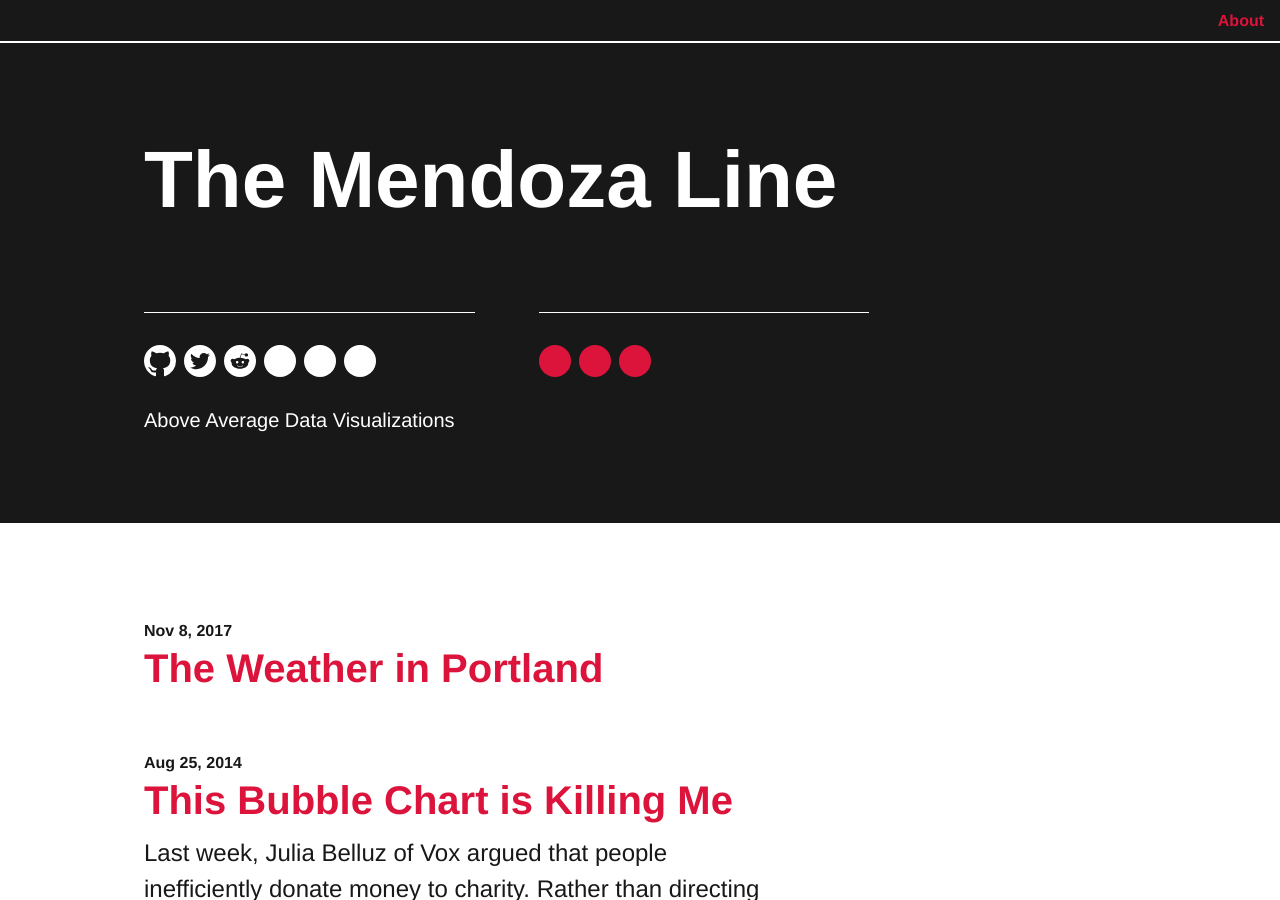
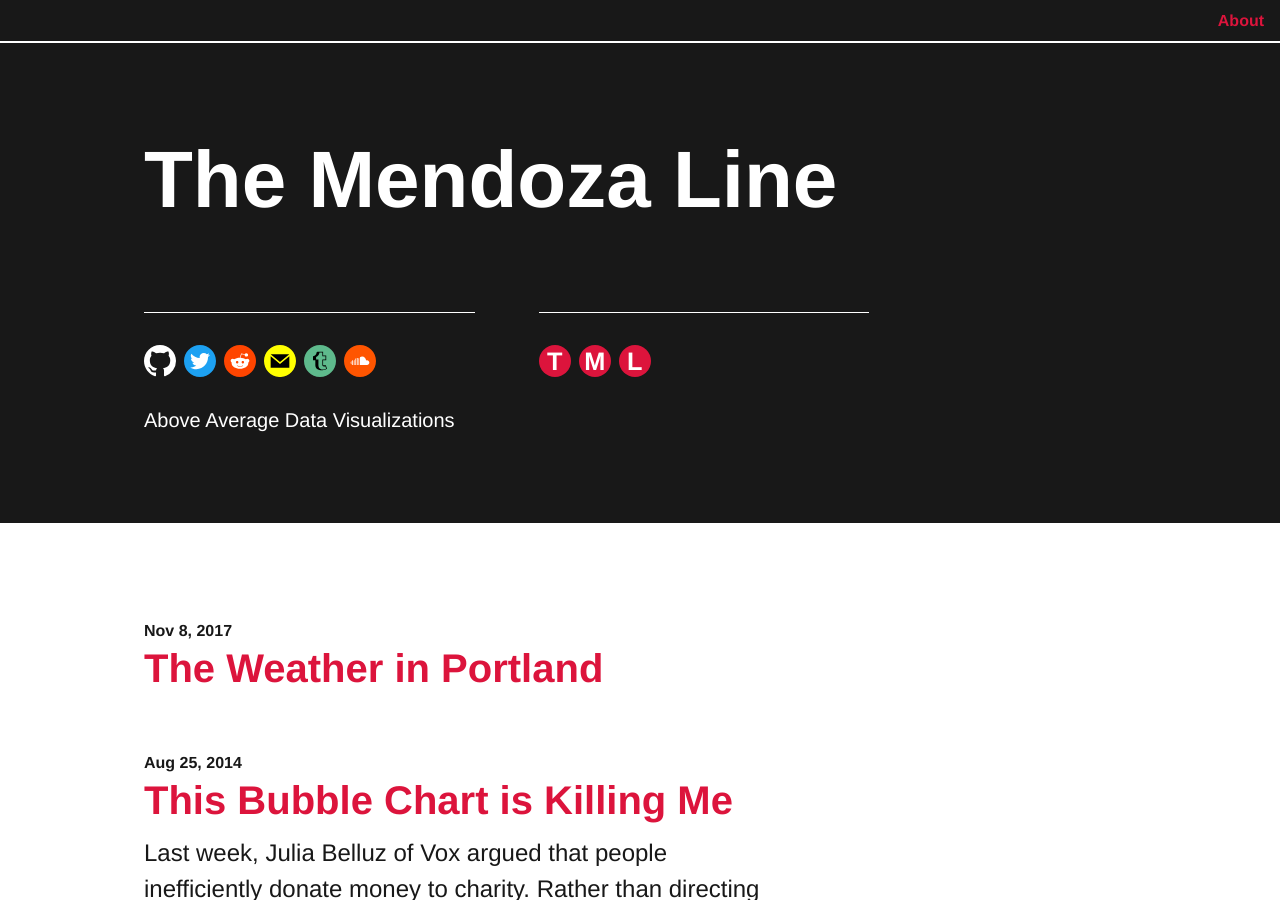
Before and after one commit to mendozaline/mendozaline.github.io, a Jekyll site: the page built from index.md, in a window 1280 px wide and 900 px high. Built offline with Jekyll 4.4.1, drawn with Linux system fonts in a browser that asks for light colours; comment, search, counter and statistics services are not loaded.

Commit message:
Update social media links

```diff
--- a/_config.yml
+++ b/_config.yml
@@ -21,6 +21,8 @@ url: "" # the base hostname & protocol for your site, e.g. http://example.com
 twitter_username: sen_mendoza
 github_username:  mendozaline
 reddit_username:  sen_mendoza
+tumblr_username: themendozaline
+soundcloud_username: themendozaline
 
 # Set theme color here
 # Choose from: black (default), blue, gray, magenta, orange, red, white, and yellow.
--- /dev/null
+++ b/_includes/L.html
@@ -0,0 +1,6 @@
+<svg height="32" class="header-social" viewBox="0 0 24 24" version="1.1" width="32" aria-hidden="true">
+  <circle cx="12" cy="12" r="12" fill="crimson"/>
+  <text x="6" y="19" fill="white" font-size="19" font-weight="bold">
+    L
+  </text>
+</svg>
--- /dev/null
+++ b/_includes/M.html
@@ -0,0 +1,6 @@
+<svg height="32" class="header-social" viewBox="0 0 24 24" version="1.1" width="32" aria-hidden="true">
+  <circle cx="12" cy="12" r="12" fill="crimson"/>
+  <text x="4" y="19" fill="white" font-size="19" font-weight="bold">
+    M
+  </text>
+</svg>
--- /dev/null
+++ b/_includes/T.html
@@ -0,0 +1,6 @@
+<svg height="32" class="header-social" viewBox="0 0 24 24" version="1.1" width="32" aria-hidden="true">
+  <circle cx="12" cy="12" r="12" fill="crimson"/>
+  <text x="6" y="19" fill="white" font-size="19" font-weight="bold">
+    T
+  </text>
+</svg>
--- /dev/null
+++ b/_includes/email.html
@@ -0,0 +1,6 @@
+<a href="mailto:{{ site.email }}" title="Email me" class="link-social block">
+  <svg height="32" class="header-social" viewBox="0 0 24 24" version="1.1" width="32" aria-hidden="true">
+    <circle cx="12" cy="12" r="9" fill="black"/>
+    <path d="M12 .02c-6.627 0-12 5.373-12 12s5.373 12 12 12 12-5.373 12-12-5.373-12-12-12zm6.99 6.98l-6.99 5.666-6.991-5.666h13.981zm.01 10h-14v-8.505l7 5.673 7-5.672v8.504z" fill="yellow"/>
+  </svg>
+</a>
--- a/_includes/reddit.html
+++ b/_includes/reddit.html
@@ -1,5 +1,6 @@
 <a href="https://www.reddit.com/user/{{ site.reddit_username }}" title="Follow me on reddit" class="link-social block">
-  <svg height="32" class="octicon octicon-mark-github header-social" viewBox="0 0 24 24" version="1.1" width="32" aria-hidden="true">
-    <path d="M14.238 15.348c.085.084.085.221 0 .306-.465.462-1.194.687-2.231.687l-.008-.002-.008.002c-1.036 0-1.766-.225-2.231-.688-.085-.084-.085-.221 0-.305.084-.084.222-.084.307 0 .379.377 1.008.561 1.924.561l.008.002.008-.002c.915 0 1.544-.184 1.924-.561.085-.084.223-.084.307 0zm-3.44-2.418c0-.507-.414-.919-.922-.919-.509 0-.923.412-.923.919 0 .506.414.918.923.918.508.001.922-.411.922-.918zm13.202-.93c0 6.627-5.373 12-12 12s-12-5.373-12-12 5.373-12 12-12 12 5.373 12 12zm-5-.129c0-.851-.695-1.543-1.55-1.543-.417 0-.795.167-1.074.435-1.056-.695-2.485-1.137-4.066-1.194l.865-2.724 2.343.549-.003.034c0 .696.569 1.262 1.268 1.262.699 0 1.267-.566 1.267-1.262s-.568-1.262-1.267-1.262c-.537 0-.994.335-1.179.804l-2.525-.592c-.11-.027-.223.037-.257.145l-.965 3.038c-1.656.02-3.155.466-4.258 1.181-.277-.255-.644-.415-1.05-.415-.854.001-1.549.693-1.549 1.544 0 .566.311 1.056.768 1.325-.03.164-.05.331-.05.5 0 2.281 2.805 4.137 6.253 4.137s6.253-1.856 6.253-4.137c0-.16-.017-.317-.044-.472.486-.261.82-.766.82-1.353zm-4.872.141c-.509 0-.922.412-.922.919 0 .506.414.918.922.918s.922-.412.922-.918c0-.507-.413-.919-.922-.919z"/>
+  <svg height="32" class="header-social" viewBox="0 0 24 24" version="1.1" width="32" aria-hidden="true">
+    <circle cx="12" cy="12" r="9" fill="white"/>
+    <path d="M14.238 15.348c.085.084.085.221 0 .306-.465.462-1.194.687-2.231.687l-.008-.002-.008.002c-1.036 0-1.766-.225-2.231-.688-.085-.084-.085-.221 0-.305.084-.084.222-.084.307 0 .379.377 1.008.561 1.924.561l.008.002.008-.002c.915 0 1.544-.184 1.924-.561.085-.084.223-.084.307 0zm-3.44-2.418c0-.507-.414-.919-.922-.919-.509 0-.923.412-.923.919 0 .506.414.918.923.918.508.001.922-.411.922-.918zm13.202-.93c0 6.627-5.373 12-12 12s-12-5.373-12-12 5.373-12 12-12 12 5.373 12 12zm-5-.129c0-.851-.695-1.543-1.55-1.543-.417 0-.795.167-1.074.435-1.056-.695-2.485-1.137-4.066-1.194l.865-2.724 2.343.549-.003.034c0 .696.569 1.262 1.268 1.262.699 0 1.267-.566 1.267-1.262s-.568-1.262-1.267-1.262c-.537 0-.994.335-1.179.804l-2.525-.592c-.11-.027-.223.037-.257.145l-.965 3.038c-1.656.02-3.155.466-4.258 1.181-.277-.255-.644-.415-1.05-.415-.854.001-1.549.693-1.549 1.544 0 .566.311 1.056.768 1.325-.03.164-.05.331-.05.5 0 2.281 2.805 4.137 6.253 4.137s6.253-1.856 6.253-4.137c0-.16-.017-.317-.044-.472.486-.261.82-.766.82-1.353zm-4.872.141c-.509 0-.922.412-.922.919 0 .506.414.918.922.918s.922-.412.922-.918c0-.507-.413-.919-.922-.919z" fill="#FF4500"/>
   </svg>
 </a>
--- /dev/null
+++ b/_includes/soundcloud.html
@@ -0,0 +1,6 @@
+<a href="https://www.soundcloud.com/{{ site.soundcloud_username }}" title="Follow me on reddit" class="link-social block">
+  <svg height="32" class="header-social" viewBox="0 0 24 24" version="1.1" width="32" aria-hidden="true">
+    <circle cx="12" cy="12" r="9" fill="white"/>
+    <path d="M12 0c-6.627 0-12 5.373-12 12s5.373 12 12 12 12-5.373 12-12-5.373-12-12-12zm-6.417 14.583c-.354-.318-.583-.79-.583-1.323 0-.532.229-1.003.583-1.323v2.646zm1.167.417c-.212 0-.323.003-.583-.08v-3.318c.276-.088.407-.085.583-.071v3.469zm1.167 0h-.584v-3.305l.18.105c.08-.328.222-.628.404-.895v4.095zm1.166 0h-.583v-4.706c.18-.134.373-.25.583-.33v5.036zm1.167 0h-.583v-5.167c.22-.023.286-.04.583.005v5.162zm1.167 0h-.584v-4.987l.222.107c.104-.181.228-.346.362-.5v5.38zm5.885 0h-5.302v-5.904c.465-.32 1.016-.512 1.611-.512 1.583 0 2.866 1.307 2.984 2.962 1.14-.558 2.405.34 2.405 1.642 0 1-.761 1.812-1.698 1.812z" fill="#FF5500"/>
+  </svg>
+</a>
--- /dev/null
+++ b/_includes/tumblr.html
@@ -0,0 +1,6 @@
+<a href="https://{{ site.tumblr_username }}.tumblr.com/" title="Follow me on reddit" class="link-social block">
+  <svg height="32" class="header-social" viewBox="0 0 24 24" version="1.1" width="32" aria-hidden="true">
+    <circle cx="12" cy="12" r="9" fill="black"/>
+    <path d="M12 0c-6.627 0-12 5.373-12 12s5.373 12 12 12 12-5.373 12-12-5.373-12-12-12zm5.158 17.897c-.459.604-2.004 1.103-3.403 1.103-3.482 0-5.255-1.283-5.255-4.001v-3.592h-1.691l-.059-.059v-2.764l.039-.056.156-.052c1.398-.466 2.296-1.252 2.494-2.873.049-.392.377-.603.663-.603h4.172l.058.059v2.81l.058.059h2.219l.06.059v3.363l-.06.059h-2.229l-.06.059v3.332c.002.09.006.362.096.362h1.909l.057.04.868 2.574-.092.121zm-1.145-1.994l.581 1.721-.014.062c-.438.421-1.49.733-2.35.748l-.098.001c-2.828 0-3.313-2.16-3.313-3.435v-4.106l-.059-.059h-1.622l-.059-.059-.014-1.786.037-.054c1.462-.569 2.278-1.514 2.492-3.263.013-.097.093-.1.094-.1h2.011l.059.059v2.81l.059.059h2.219l.058.059v2.217l-.058.059h-2.229l-.057.059v3.911c.014.839.417 1.265 1.205 1.265.316 0 .65-.074.982-.201l.076.033z" fill="#5EBA8C"/>
+  </svg>
+</a>
--- a/_includes/twitter.html
+++ b/_includes/twitter.html
@@ -1,9 +1,10 @@
 <a href="https://twitter.com/{{ site.twitter_username }}" title="Follow me on twitter" class="link-social block">
   <svg height="32" class="header-social" version="1.1" width="32" viewBox="0 0 16 16" aria-hidden="true">
+    <circle cx="8" cy="8" r="6" fill="white"/>
     <path d="M8,0C3.6,0,0,3.6,0,8s3.6,8,8,8s8-3.6,8-8S12.4,0,8,0z M12,6c0,0.1,0,0.2,0,0.3c0,2.7-2.1,5.8-5.8,5.8
   	c-1.2,0-2.2-0.3-3.1-0.9c0.2,0,0.3,0,0.5,0c1,0,1.8-0.3,2.5-0.9c-0.9,0-1.7-0.6-1.9-1.4c0.1,0,0.3,0,0.4,0c0.2,0,0.4,0,0.5-0.1
   	c-0.9-0.2-1.6-1-1.6-2v0C3.7,6.9,4,7,4.3,7.1c-0.5-0.4-0.9-1-0.9-1.7c0-0.4,0.1-0.7,0.3-1c1,1.2,2.5,2.1,4.2,2.1
   	c0-0.2-0.1-0.3-0.1-0.5c0-1.1,0.9-2,2.1-2c0.6,0,1.1,0.2,1.5,0.6c0.5-0.1,0.9-0.3,1.3-0.5c-0.2,0.5-0.5,0.9-0.9,1.1
-  	c0.4,0,0.8-0.2,1.2-0.3h0C12.7,5.3,12.4,5.7,12,6z"/>
+  	c0.4,0,0.8-0.2,1.2-0.3h0C12.7,5.3,12.4,5.7,12,6z" fill="#1DA1F2"/>
   </svg>
 </a>
--- a/_layouts/home.html
+++ b/_layouts/home.html
@@ -37,13 +37,13 @@
                   {% include reddit.html %}
                 </div>
                 <div class="inline-block mt-3 mr-1">
-                  {% include dot.html %}
+                  {% include email.html %}
                 </div>
                 <div class="inline-block mt-3 mr-1">
-                  {% include dot.html %}
+                  {% include tumblr.html %}
                 </div>
                 <div class="inline-block mt-3">
-                  {% include dot.html %}
+                  {% include soundcloud.html %}
                 </div>
               </div>
               <!-- Set site description in config.yml -->
@@ -52,13 +52,13 @@
 
             <div class="col-4 sm-width-full left border-top-thin mt-3 mt-lg-0 ml-lg-4 table">
                 <div class="inline-block mt-3 mr-1">
-                  {% include dot-accent.html %}
+                  {% include T.html %}
                 </div>
                 <div class="inline-block mt-3 mr-1">
-                  {% include dot-accent.html %}
+                  {% include M.html %}
                 </div>
                 <div class="inline-block mt-3">
-                  {% include dot-accent.html %}
+                  {% include L.html %}
                 </div>
             </div>
           </div>
```
